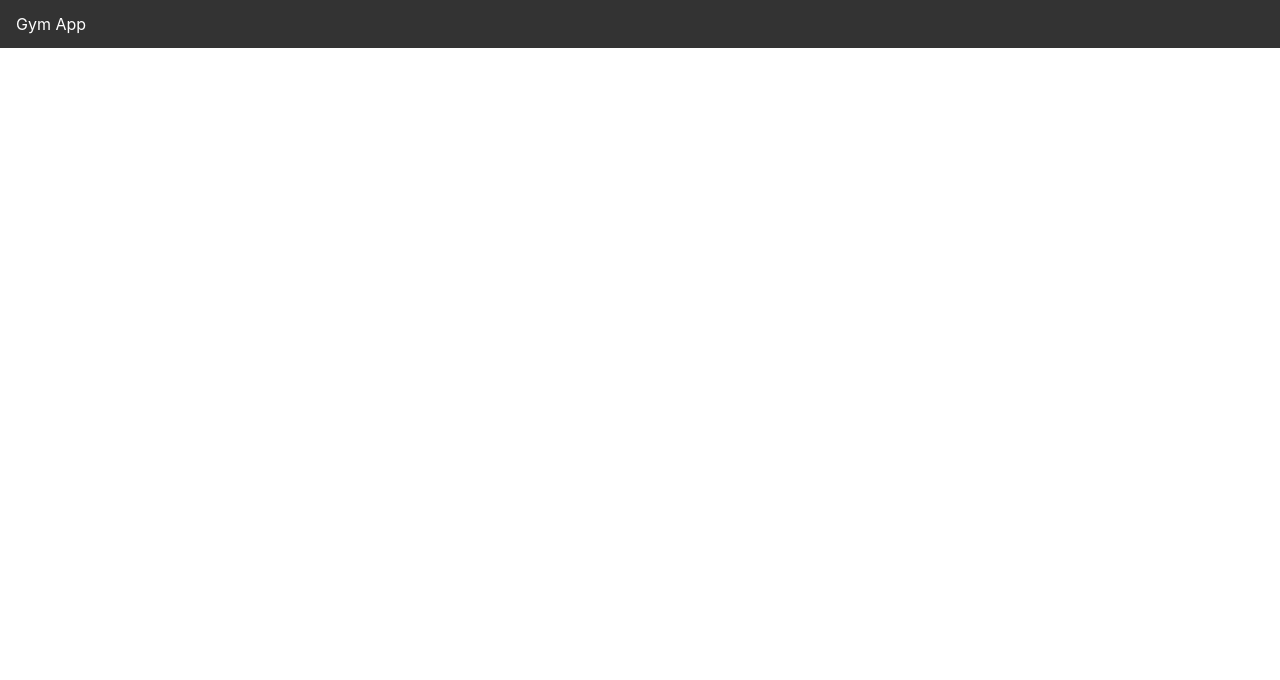
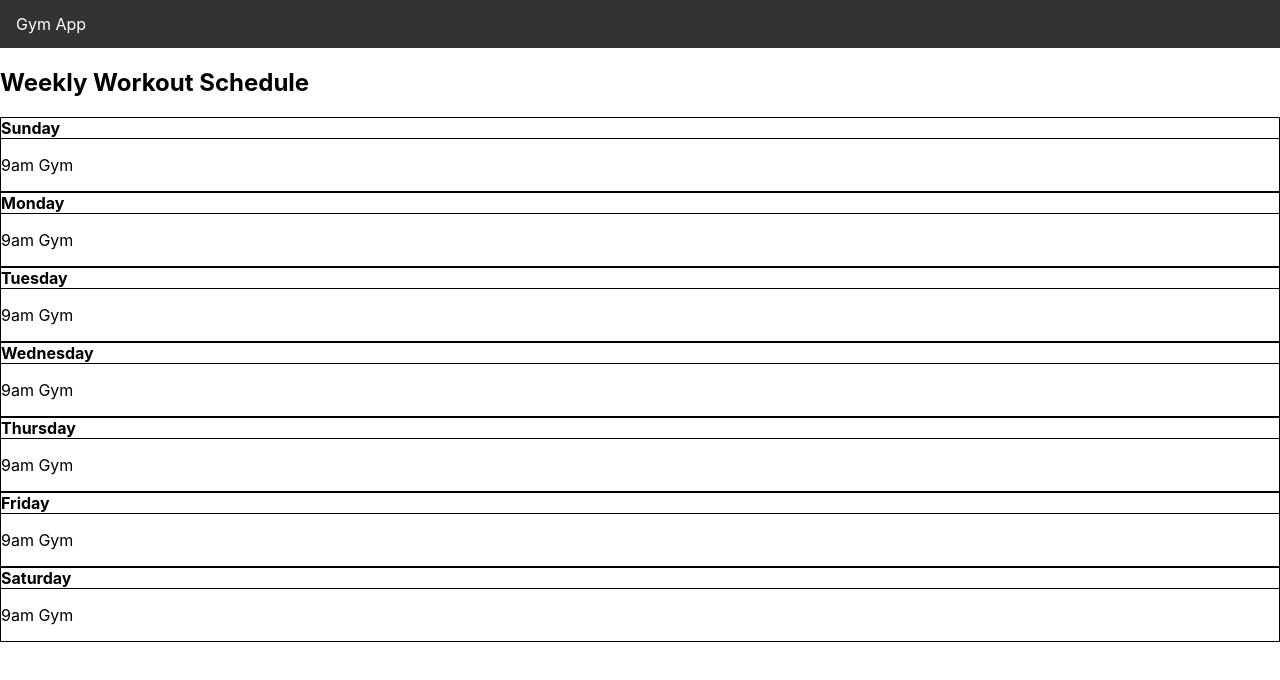
Before and after one commit to alezubi/Gym-Trainer-React-Official, a React (Create React App) app in the folder gym-trainer/: page /week-view in a window 1280 px wide. Before the commit this address had no page. Shown: the top 680 px of the page. Built offline with nearby package versions, Linux system fonts and the light colour scheme.

Commit message:
added the needed components for week view

```diff
--- a/gym-trainer/src/components/Navbar/Navbar.tsx
+++ b/gym-trainer/src/components/Navbar/Navbar.tsx
@@ -27,6 +27,7 @@ function AuthNavbarElements({appUser}: AuthNavbarElementProps){
     return <>
         <li><Link to="/">Home</Link></li>
         <li><Link to="/exercises">Exercises</Link></li>
+        <li><Link to="/week-view">Weekly Workout</Link></li>
         <li className="element right">Hello, {appUser?.username}</li>
     </>
 }
--- a/gym-trainer/src/components/Routes.tsx
+++ b/gym-trainer/src/components/Routes.tsx
@@ -5,6 +5,7 @@ import AuthPage from "../pages/AuthPage"
 import HomePage from "../pages/HomePage"
 import { useContext } from "react"
 import { AppUserContext } from "../context/AppUserProvider"
+import WeekView from "../pages/weekview/WeekView"
 
 export default function Routes(){
 
@@ -18,5 +19,6 @@ export default function Routes(){
       </>
     }/>
     <Route path="/exercises" element={<ExercisePage />}/>
+    <Route path="/week-view" element={<WeekView />}/>
   </DOMRoutes>
 }
--- /dev/null
+++ b/gym-trainer/src/pages/weekview/DayOfTheWeek.css
@@ -0,0 +1,12 @@
+.day{
+    border-style: solid;
+    border-width: 1px;
+    border-color: black;
+}
+
+.title{
+    border-style: solid;
+    border-width: 0px;
+    border-bottom-width: 1px;
+    border-color: black;
+}
--- /dev/null
+++ b/gym-trainer/src/pages/weekview/DayOfTheWeek.tsx
@@ -0,0 +1,14 @@
+import "./DayOfTheWeek.css"
+
+function DayOfTheWeek(props: any) {
+  return (
+    <div className="day">
+        <div className="title">
+            <strong>{props.day}</strong>
+        </div>
+        <p>{props.time} {props.place}</p>
+    </div>
+  )
+}
+
+export default DayOfTheWeek
--- /dev/null
+++ b/gym-trainer/src/pages/weekview/WeekView.css
@@ -0,0 +1,3 @@
+.week{
+    display: auto, auto, auto, auto, auto, auto, auto;
+}
--- /dev/null
+++ b/gym-trainer/src/pages/weekview/WeekView.tsx
@@ -0,0 +1,54 @@
+import DayOfTheWeek from "./DayOfTheWeek"
+import "./WeekView.css"
+
+function WeekView() {
+
+    const workoutPlan: any[] = [
+        {
+        day: "Sunday",
+        time: "9am",
+        place: "Gym"
+        },
+        {
+        day: "Monday",
+        time: "9am",
+        place: "Gym"
+        },
+        {
+        day: "Tuesday",
+        time: "9am",
+        place: "Gym"
+        },
+        {
+        day: "Wednesday",
+        time: "9am",
+        place: "Gym"
+        },
+        {
+        day: "Thursday",
+        time: "9am",
+        place: "Gym"
+        },
+        {
+        day: "Friday",
+        time: "9am",
+        place: "Gym"
+        },
+        {
+        day: "Saturday",
+        time: "9am",
+        place: "Gym"
+        }
+    ]
+
+    return (
+        <>
+            <h2>Weekly Workout Schedule</h2>
+            <div className="week">
+                {workoutPlan.map((day, i) => <DayOfTheWeek key={i} day={day.day} time={day.time} place={day.place}/>)}
+            </div>
+        </>
+    )
+}
+
+export default WeekView
```
Also changed, not shown: 1 other file (tests, documents, lock files or other folders).
